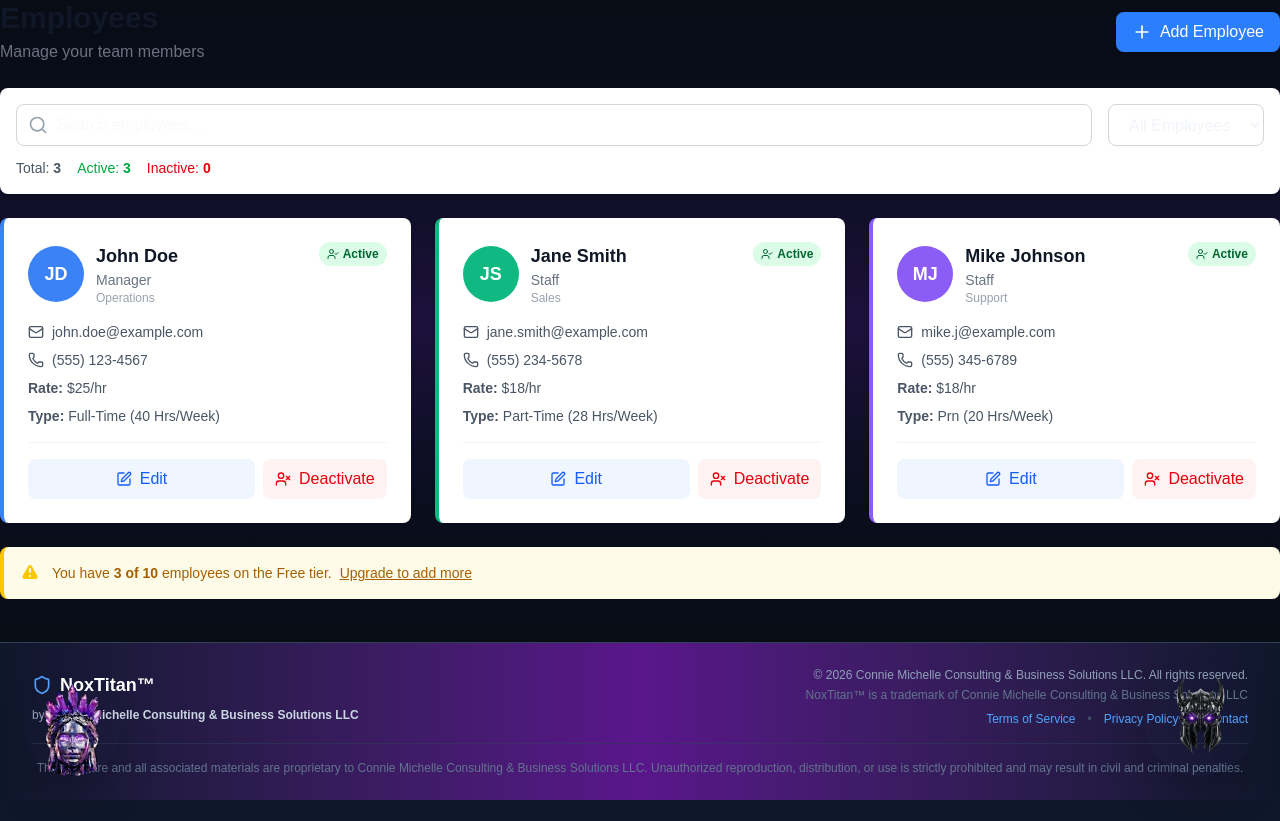
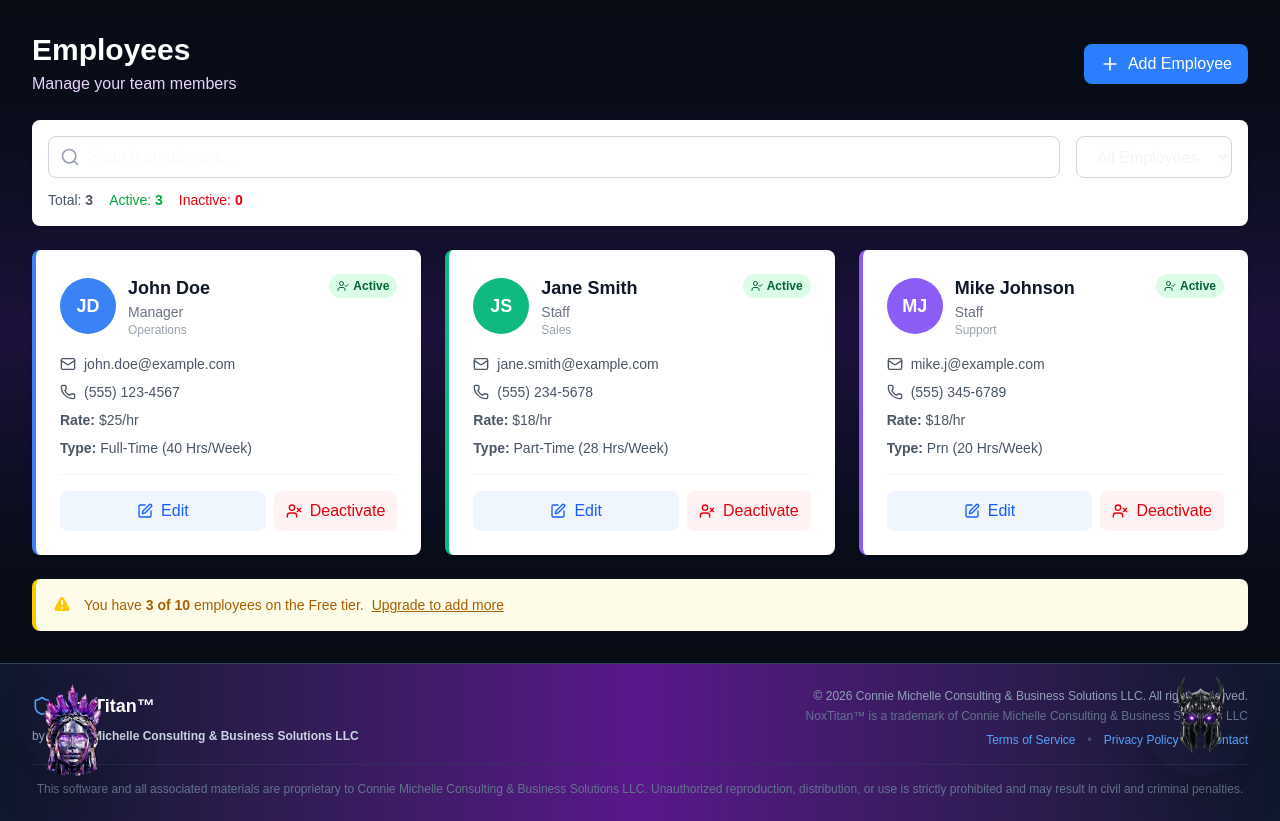
Before and after one commit to cmc-creator/NoxTitan, a Next.js app: page /employees in a window 1280 px wide. Before the commit the page ends 800 px from the top, so only its background shows below. Built offline with nearby package versions, Linux system fonts and the light colour scheme.

Commit message:
Fix employee page width and improve text contrast

```diff
--- a/src/app/employees/page.tsx
+++ b/src/app/employees/page.tsx
@@ -168,11 +168,11 @@
   });
 
   return (
-    <div className="space-y-6">
+    <div className="max-w-7xl mx-auto px-4 sm:px-6 lg:px-8 py-8 space-y-6">
       <div className="flex items-center justify-between">
         <div>
-          <h2 className="text-3xl font-bold text-gray-900">Employees</h2>
-          <p className="text-gray-500 mt-1">Manage your team members</p>
+          <h2 className="text-3xl font-bold text-white">Employees</h2>
+          <p className="text-purple-200 mt-1">Manage your team members</p>
         </div>
 
         <button
```
